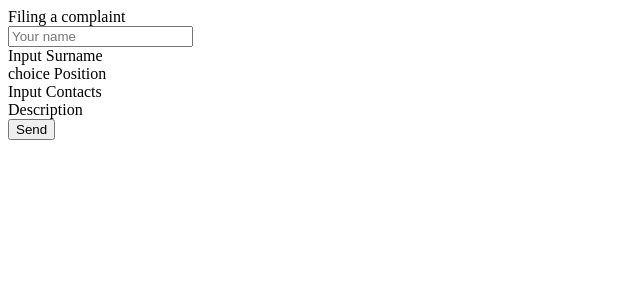
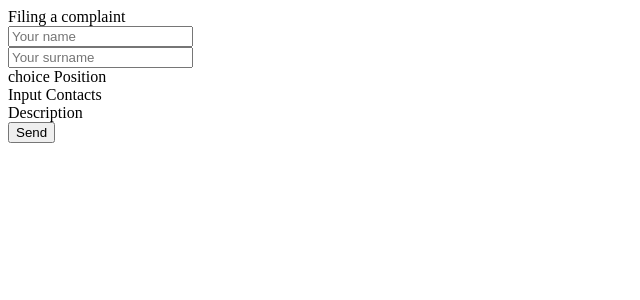
Before and after one commit to resufer/evil-forms, a React (Create React App) app: page / in a window 1280 px wide. Shown: the top 300 px of the page, without its empty margins (0-640 px from the left). Built offline with nearby package versions, Linux system fonts and the light colour scheme.

Commit message:
Update Surname.jsx

```diff
--- a/src/Surname/Surname.jsx
+++ b/src/Surname/Surname.jsx
@@ -3,8 +3,8 @@ import React from 'react';
 
 function Surname() {
   return (
-    <div>
-      Input Surname
+    <div className='inputSurname'>
+      <input placeholder='Your surname' />
     </div>
   )
 };
```
